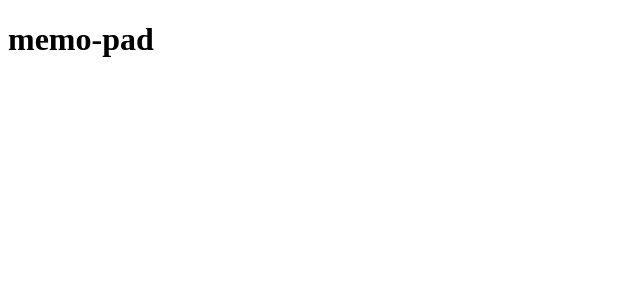
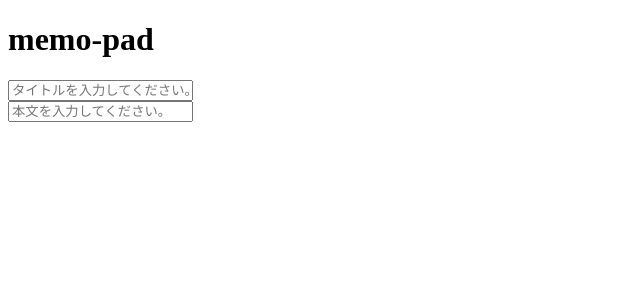
Before and after one commit to yuki-snow1823/vue3-memo, a Vue app: page / in a window 1280 px wide. Shown: the top 300 px of the page, without its empty margins (0-640 px from the left). Built offline with nearby package versions, Linux system fonts and the light colour scheme.

Commit message:
add: 入力フォームの追加

```diff
--- a/src/components/Memo.vue
+++ b/src/components/Memo.vue
@@ -1,5 +1,12 @@
 <template>
   <h1>{{ pageTitle}}</h1>
+  <!-- formサイズが変わらない -->
+  <div>
+    <input type="text" v-model="title" :width="formSize" placeholder="タイトルを入力してください。">
+  </div>
+  <div>
+    <input type="text" v-model="text" :width="formSize" placeholder="本文を入力してください。">
+  </div>
 
 </template>
 
@@ -7,6 +14,7 @@
   export default {
     title: "memoのタイトル",
     text: "memoの本文",
+    formSize: "300",
     props: {
       pageTitle: String
     }
```
